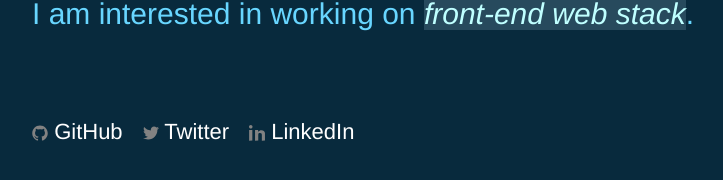
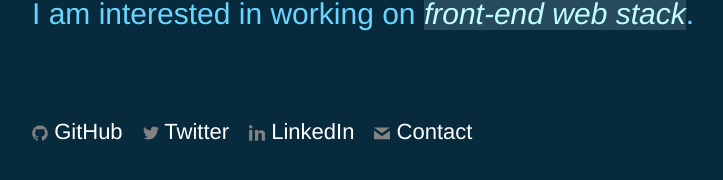
Before and after one commit to yungcheng/yungcheng.github.io, a Jekyll site: the page built from index.html, in a window 1280 px wide. Shown: the part 329-509 px from the top of the page, without its empty margins (248-971 px from the left). Built offline with Jekyll 4.4.1, drawn with Linux system fonts in a browser that asks for light colours.

Commit message:
add contact in footer

```diff
--- a/_includes/footer.html
+++ b/_includes/footer.html
@@ -40,4 +40,21 @@
 		</a>
 		{% endif %}
 	</div>
+	<div class="footer-col">
+		{% if site.email %}
+        <a href="mailto:{{ site.email }}">
+			<span class="icon">
+				<svg viewBox="0 0 16 16">
+	 				<g>
+					</g>
+					<g>
+					<polygon fill="#828282" points="16.005,2.478 -0.005,2.478 7.999,8.238 	"/>
+					<polygon fill="#828282" points="15.995,5.506 7.995,11.264 -0.005,5.506 -0.005,14.159 15.995,14.159 	"/>
+					</g>
+				</svg>
+			</span>
+			<span>Contact</span>
+		</a>
+		{% endif %}
+	</div>
 </footer>
```
